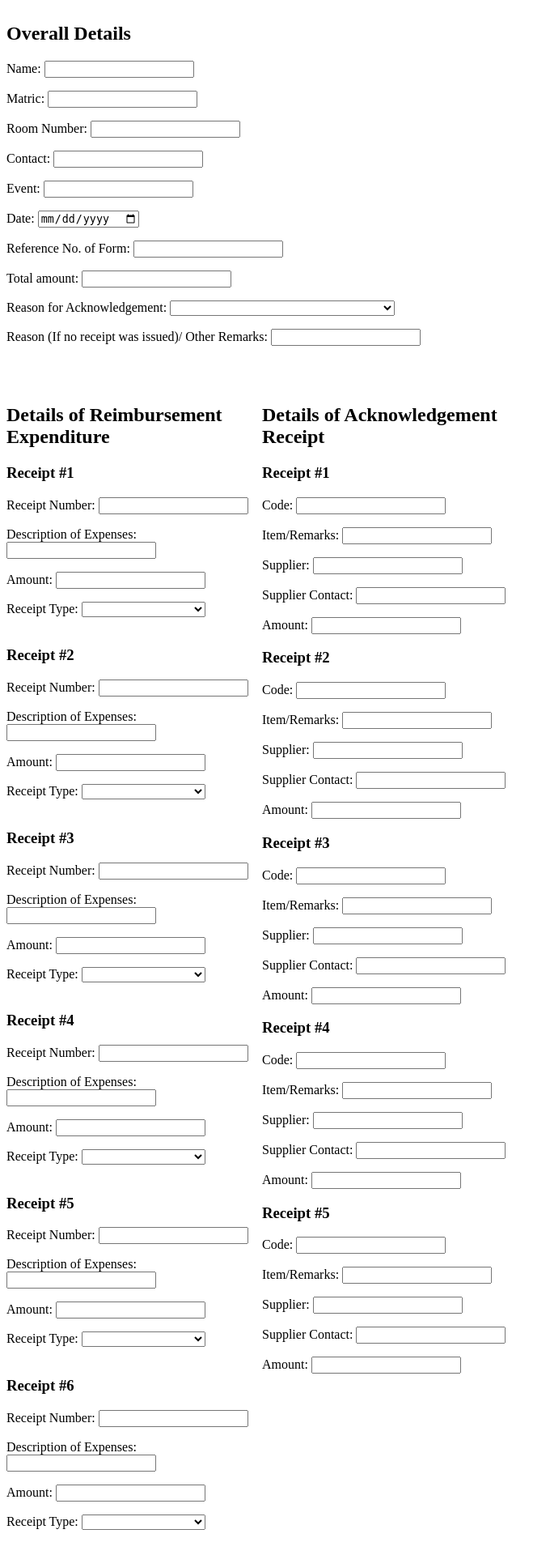
After one commit to eusoff-hackers/eusoff_finance, a Flask app: page /input in a window 1280 px wide. The commit adds this page. Shown: the top 1920 px of the page at 81% size, without its empty margins (0-680 px from the left). Run offline with Flask 2, Linux system fonts and the light colour scheme.

Commit message:
Edited the input form to account for form A and B inputs

```diff
--- a/app.py
+++ b/app.py
@@ -22,11 +22,11 @@ def claims():
     if request.method == 'POST':
         return render_template('claims.html')
 
-@app.route('/basic_info', methods = ['POST', 'GET'])
+@app.route('/input', methods = ['POST', 'GET'])
 def formA_input():
     # print(request.form)
     dict.update(request.form)
-    return render_template('formA_input.html')
+    return render_template('form_input.html')
 
 # incomplete!
 @app.route('/formA', methods = ['POST', 'GET'])
--- a/templates/formA.html
+++ b/templates/formA.html
@@ -67,7 +67,7 @@
     <tbody>
     <tr>
     <td style="width: 90%; height: 17px;">TOTAL: S$</td>
-    <td style="width: 10%; height: 17px; word-break:break-all;">{{totalA}}</td>
+    <td style="width: 10%; height: 17px; word-break:break-all;">{{{{input_dict.totalamt}}}}</td>
     </tr>
     </tbody>
     </table>
--- /dev/null
+++ b/templates/form_input.html
@@ -0,0 +1,238 @@
+<!-- 1. Putting all 10 claim deets 2. Creating according to count -->
+<div class="row">
+    <div class="column"></div>
+    <div class="column"></div>
+</div>
+<style>
+    .column {
+    float: left;
+    width: 25%;
+  }
+
+  /* Clear floats */
+  .row:after {
+    content: "";
+    display: table;
+     clear: both;
+  }
+
+  /* Responsive layout - makes a two column-layout instead of four columns */
+  /* @media screen and (max-width: 900px) {
+    .column {
+      width: 50%;
+    }
+  } */
+
+  /* Responsive layout - makes the two columns stack on top of each other instead of next to each other */
+  @media screen and (max-width: 600px) {
+    .column {
+      width: 100%;
+    }
+  }
+</style>
+
+<html>
+   <body>
+      <form action = "http://localhost:5000/formA " method = "post">
+        <div class="row">
+            <h2>Overall Details</h2>
+            <!-- can be linked from basic info -->
+            <p>Name: <input type = "text" name = "name" /></p>
+            <p>Matric: <input type = "text" name = "matric" /></p>
+            <p>Room Number: <input type = "text" name = "roomnum" /></p>
+            <p>Contact: <input type = "text" name = "contact" /></p>
+            <p>Event: <input type = "text" name = "event" /></p>
+            <p>Date: <input type = "date" name = "date" /></p>
+            <!-- can be linked from basic info -->
+            <p>Reference No. of Form: <input type = "text" name = "refnum" /></p>
+            <p>Total amount: <input type = "number" name = "totalamt" step=".01"/></p>
+            <label for="type">Reason for Acknowledgement:</label>
+                <select id="type" name="reasonack">
+                <option value="blank"></option>
+                <option value="lack_info">Original receipt lack information on supplier</option>
+                <option value="damage">Receipt damaged beyond salvage</option>
+                <option value="not_issued">No receipt was issued</option>
+                </select>
+            <p>Reason (If no receipt was issued)/ Other Remarks: <input type = 'text' name = 'remarks'/></p>
+                <br>
+                <br>
+        </div>
+
+        <div class="row">
+            <div class="column">
+                <h2>Details of Reimbursement Expenditure</h2>
+                <h3>Receipt #1</h3>
+                <p>Receipt Number: <input type = "text" name = "receipt1" /></p>
+                <p>Description of Expenses: <input type = "text" name = "description1" /></p>
+                <p>Amount: <input type = "number" name = "amount1" step=".01"/></p>
+                <label for="type">Receipt Type:</label>
+                <select id="type" name="type1">
+                <option value="blank"></option>
+                <option value="fnb">Food and Beverage</option>
+                <option value="prize">Prize</option>
+                <option value="svp">Small Value Purchase</option>
+                </select><br>
+                <br>
+
+                <h3>Receipt #2</h3>
+                <p>Receipt Number: <input type = "text" name = "receipt2" /></p>
+                <p>Description of Expenses: <input type = "text" name = "description2" /></p>
+                <p>Amount: <input type = "number" name = "amount2" step=".01"/></p>
+                <label for="type">Receipt Type:</label>
+                <select id="type" name="type2">
+                <option value="blank"></option>
+                <option value="fnb">Food and Beverage</option>
+                <option value="prize">Prize</option>
+                <option value="svp">Small Value Purchase</option>
+                </select><br>
+                <br>
+
+                <h3>Receipt #3</h3>
+                <p>Receipt Number: <input type = "text" name = "receipt3" /></p>
+                <p>Description of Expenses: <input type = "text" name = "description3" /></p>
+                <p>Amount: <input type = "number" name = "amount3" step=".01"/></p>
+                <label for="type">Receipt Type:</label>
+                <select id="type" name="type3">
+                <option value="blank"></option>
+                <option value="fnb">Food and Beverage</option>
+                <option value="prize">Prize</option>
+                <option value="svp">Small Value Purchase</option>
+                </select><br>
+                <br>
+
+                <h3>Receipt #4</h3>
+                <p>Receipt Number: <input type = "text" name = "receipt4" /></p>
+                <p>Description of Expenses: <input type = "text" name = "description4" /></p>
+                <p>Amount: <input type = "number" name = "amount4" step=".01"/></p>
+                <label for="type">Receipt Type:</label>
+                <select id="type" name="type4">
+                <option value="blank"></option>
+                <option value="fnb">Food and Beverage</option>
+                <option value="prize">Prize</option>
+                <option value="svp">Small Value Purchase</option>
+                </select><br>
+                <br>
+
+                <h3>Receipt #5</h3>
+                <p>Receipt Number: <input type = "text" name = "receipt5" /></p>
+                <p>Description of Expenses: <input type = "text" name = "description5" /></p>
+                <p>Amount: <input type = "number" name = "amount5" step=".01"/></p>
+                <label for="type">Receipt Type:</label>
+                <select id="type" name="type5">
+                <option value="blank"></option>
+                <option value="fnb">Food and Beverage</option>
+                <option value="prize">Prize</option>
+                <option value="svp">Small Value Purchase</option>
+                </select><br>
+                <br>
+
+                <h3>Receipt #6</h3>
+                <p>Receipt Number: <input type = "text" name = "receipt6" /></p>
+                <p>Description of Expenses: <input type = "text" name = "description6" /></p>
+                <p>Amount: <input type = "number" name = "amount6" step=".01"/></p>
+                <label for="type">Receipt Type:</label>
+                <select id="type" name="type6">
+                <option value="blank"></option>
+                <option value="fnb">Food and Beverage</option>
+                <option value="prize">Prize</option>
+                <option value="svp">Small Value Purchase</option>
+                </select><br>
+                <br>
+
+                <h3>Receipt #7</h3>
+                <p>Receipt Number: <input type = "text" name = "receipt7" /></p>
+                <p>Description of Expenses: <input type = "text" name = "description7" /></p>
+                <p>Amount: <input type = "number" name = "amount7" step=".01"/></p>
+                <label for="type">Receipt Type:</label>
+                <select id="type" name="type7">
+                <option value="blank"></option>
+                <option value="fnb">Food and Beverage</option>
+                <option value="prize">Prize</option>
+                <option value="svp">Small Value Purchase</option>
+                </select><br>
+                <br>
+
+                <h3>Receipt #8</h3>
+                <p>Receipt Number: <input type = "text" name = "receipt8" /></p>
+                <p>Description of Expenses: <input type = "text" name = "description8" /></p>
+                <p>Amount: <input type = "number" name = "amount8" step=".01"/></p>
+                <label for="type">Receipt Type:</label>
+                <select id="type" name="type8">
+                <option value="blank"></option>
+                <option value="fnb">Food and Beverage</option>
+                <option value="prize">Prize</option>
+                <option value="svp">Small Value Purchase</option>
+                </select><br>
+                <br>
+
+                <h3>Receipt #9</h3>
+                <p>Receipt Number: <input type = "text" name = "receipt9" /></p>
+                <p>Description of Expenses: <input type = "text" name = "description9" /></p>
+                <p>Amount: <input type = "number" name = "amount9" step=".01"/></p>
+                <label for="type">Receipt Type:</label>
+                <select id="type" name="type9">
+                <option value="blank"></option>
+                <option value="fnb">Food and Beverage</option>
+                <option value="prize">Prize</option>
+                <option value="svp">Small Value Purchase</option>
+                </select><br>
+                <br>
+
+                <h3>Receipt #10</h3>
+                <p>Receipt Number: <input type = "text" name = "receipt10" /></p>
+                <p>Description of Expenses: <input type = "text" name = "description10" /></p>
+                <p>Amount: <input type = "number" name = "amount10" step=".01"/></p>
+                <label for="type">Receipt Type:</label>
+                <select id="type" name="type10">
+                <option value="blank"></option>
+                <option value="fnb">Food and Beverage</option>
+                <option value="prize">Prize</option>
+                <option value="svp">Small Value Purchase</option>
+                </select>
+            </div>
+            <div class="column">
+                <h2>Details of Acknowledgement Receipt</h2>
+                <h3>Receipt #1</h3>
+                <p>Code: <input type = "text" name = "code1" /></p>
+                <p>Item/Remarks: <input type = "text" name = "item1" /></p>
+                <p>Supplier: <input type = "text" name = "supname1" /></p>
+                <p>Supplier Contact: <input type = "text" name = "supcontact1" /></p>
+                <p>Amount: <input type = "number" name = "amount1" step=".01"/></p>
+
+                <h3>Receipt #2</h3>
+                <p>Code: <input type = "text" name = "code2" /></p>
+                <p>Item/Remarks: <input type = "text" name = "item2" /></p>
+                <p>Supplier: <input type = "text" name = "supname2" /></p>
+                <p>Supplier Contact: <input type = "text" name = "supcontact2" /></p>
+                <p>Amount: <input type = "number" name = "amount2" step=".01"/></p>
+
+                <h3>Receipt #3</h3>
+                <p>Code: <input type = "text" name = "code3" /></p>
+                <p>Item/Remarks: <input type = "text" name = "item3" /></p>
+                <p>Supplier: <input type = "text" name = "supname3" /></p>
+                <p>Supplier Contact: <input type = "text" name = "supcontact3" /></p>
+                <p>Amount: <input type = "number" name = "amount3" step=".01"/></p>
+
+                <h3>Receipt #4</h3>
+                    <p>Code: <input type = "text" name = "code4" /></p>
+                    <p>Item/Remarks: <input type = "text" name = "item4" /></p>
+                    <p>Supplier: <input type = "text" name = "supname4" /></p>
+                    <p>Supplier Contact: <input type = "text" name = "supcontact4" /></p>
+                    <p>Amount: <input type = "number" name = "amount4" step=".01"/></p>
+
+                <h3>Receipt #5</h3>
+                    <p>Code: <input type = "text" name = "code5" /></p>
+                    <p>Item/Remarks: <input type = "text" name = "item5" /></p>
+                    <p>Supplier: <input type = "text" name = "supname5" /></p>
+                    <p>Supplier Contact: <input type = "text" name = "supcontact5" /></p>
+                    <p>Amount: <input type = "number" name = "amount5" step=".01"/></p>
+            </div>
+        </div>
+
+        <div class="row">
+            <p><input type = "submit" value = "Generate Form" /></p>
+            <a href="/"> Back </a>
+        </div>
+      </form>
+   </body>
+</html>
```
Also changed, not shown: templates/formA_input.html (deleted, +0 -69 lines), static/img/chart-graph-business-finance.jpg (deleted).
